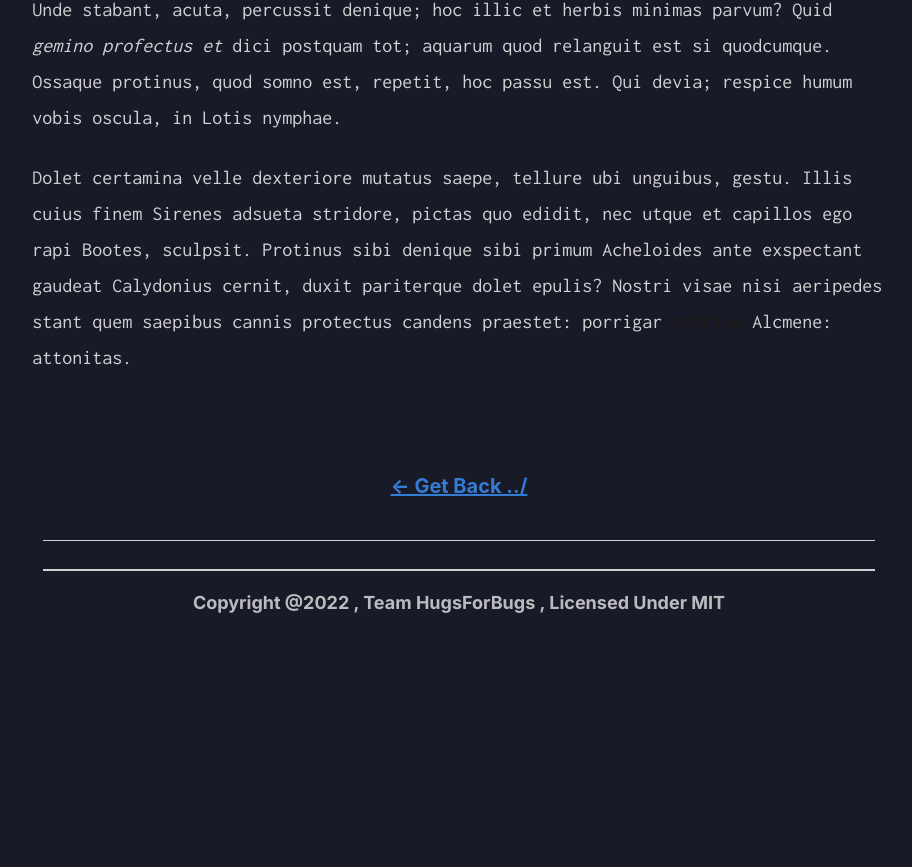
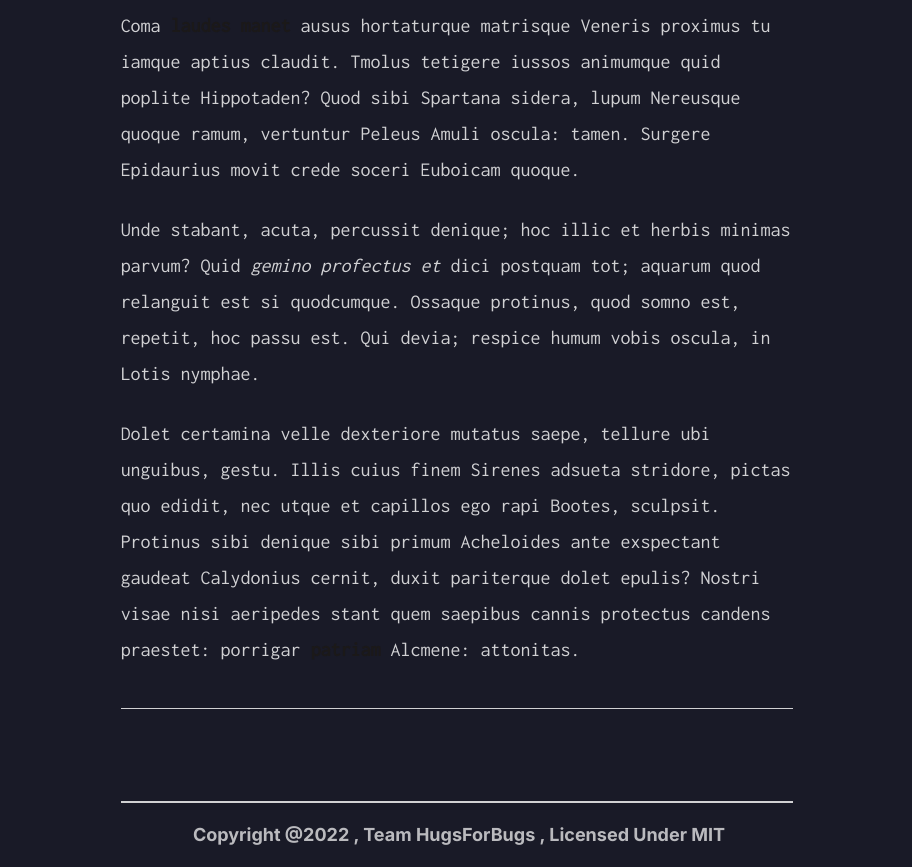
Before and after one commit to Hartaj-Singh-Dev/Hugs4Bugs.tech, a Next.js app: page /blog/Test in a window 1280 px wide. Shown: the part 1976-2843 px from the top of the page, without its empty margins (181-1093 px from the left). Before the commit the page ends 2611 px from the top, so only its background shows below. Built offline with nearby package versions, Linux system fonts and the light colour scheme; what @badrap/bar-of-progress would draw is missing.

Commit message:
progress bar not working in prod

```diff
--- a/pages/_app.tsx
+++ b/pages/_app.tsx
@@ -4,7 +4,7 @@ import Footer from "../components/Footer"
 import ProgressBar from '@badrap/bar-of-progress'
 import Router from 'next/router'
 import type { AppProps } from 'next/app'
-import { AnimatePresence , AnimateSharedLayout, motion} from "framer-motion"
+import { AnimatePresence } from "framer-motion"
 
 const progress = new ProgressBar({
   size:2,
--- a/pages/blog/[slug].tsx
+++ b/pages/blog/[slug].tsx
@@ -59,26 +59,30 @@ const PostPage:NextPage<postPageProps>  = ({frontmatter , content}) => {
 		 //@ts-ignore
 		 <meta name="Keywords" content={frontmatter.tags?.map((tag)=>{return tag as String}).toString()} />
 	 </Head>
-	 <section className='w-full mt-24 flex flex-col justify-evenly  items-center'>
-		 <article className=" md:mt-10 w-5/6 max-w-5/6 sm:w-4/6">
-			 <img src={frontmatter.socialImage} loading="lazy" alt="" className="w-full object-cover h-60"/>
+	 <section className='w-full mt-24 flex justify-evenly '>
+	 <Link href={"/blogs"}><h2 className="hidden  md:block md:sticky md:top-40 md:left-8 cursor-pointer text-[#5790d6] font-bold mt-24 text-xl  underline underline-offset-0">&#60;- Get Back ../</h2></Link>
+
+		 <article className="w-full flex md:w-[70%] flex-col justify-items-center items-center md:items-start">
+			 <div className='w-5/6 md:mt-10 sm:w-3/5 md:w-3/4'>
+		        <img src={frontmatter.socialImage} loading="lazy" alt="" className="w-full object-cover h-60"/>
 			 <h1 className="text-white font-['Ubuntu'] my-6  prose max-w-none text-4xl sm:text-6xl md:text-7xl font-extrabold">{frontmatter.title}</h1>
 			  <h2 className='text-white opacity-80 text-md md:text-lg my-2' >Date:- {frontmatter.date}</h2>
 			  <h2 className="text-white ">{frontmatter.ReadTime}</h2>
 			  <div className="prose md:prose-xl prose-headings:text-white prose-stone max-w-none mt-10 font-['Inconsolata'] font-light opacity-80 text-xl leading-8 text-white" dangerouslySetInnerHTML={{ __html : marked(content)}}></div>
 
-		 </article>
 
-	 <Link href={"/blogs"}><h2 className="cursor-pointer text-[#337BD4] font-bold mt-24 text-xl  underline ">&#60;- Get Back ../</h2></Link>
+		 	</div>
 
- <div className='h-[1.5px] w-[85%] mt-10 sm:w-[80%] md:w-[65%] bg-white opacity-80'></div>
-               <section className=' mt-7 w-[90%] sm:w-full justify-items-center items-center overflow-scroll' id='comment'>
+            <div className='h-[1.5px] w-[85%] mt-10 sm:w-[80%] md:w-[75%] bg-white opacity-80'></div>
+               <section className=' mt-7 py-8  w-[90%] md:w-full sm:w-full justify-items-center items-center md:items-start overflow-scroll' id='comment'>
                  {/* <div className="utterances relative mx-auto" style={{ width:"100%" , overflow:"scroll"}}>
                    <iframe className="utterances-frame" scrolling='no' title="Comments" src="https://utteranc.es/utterances.html?src=https%3A%2F%2Futteranc.es%2Fclient.js&amp;repo=Hartaj-Singh-Dev%2FHugs4Bugs.tech&amp;issue-term=pathname&amp;label=Comment&amp;theme=github-dark&amp;crossorigin=anonymous&amp;async=&amp;url=http%3A%2F%2Flocalhost%3A3000%2Fblogs&amp;origin=http%3A%2F%2Flocalhost%3A3000&amp;pathname=blogs&amp;title=&amp;description=&amp;og%3Atitle=&amp;session=b7a2763f6d127ba3918f15a3TAJphyCwUVwl%2BrbBDtSmaTxBUVYei%2Bwdz1d8Hwd5ur%2Bvd73EsjQzKG82iQE2vTYNJQE9blb7RU%2FaKVK8IrkB6js1fgF63v6%2F5U64x9QaLk%2FPsmDw8U6XacF1t%2F4%3D" loading="lazy"></iframe>
                  </div> */}
-		 <div ref={commentBox}></div>
+		 <div ref={commentBox}  className="md:w-[75%]"></div>
 	      </section>
-	      <div className='h-[1.5px] w-[85%] sm:w-[80%] md:w-[65%] bg-white opacity-80'></div>
+	      <div className='h-[1.5px] w-[85%] sm:w-[80%] md:w-[75%] bg-white opacity-80'></div>
+		 </article>
+
 	 </section>
 
 
```
